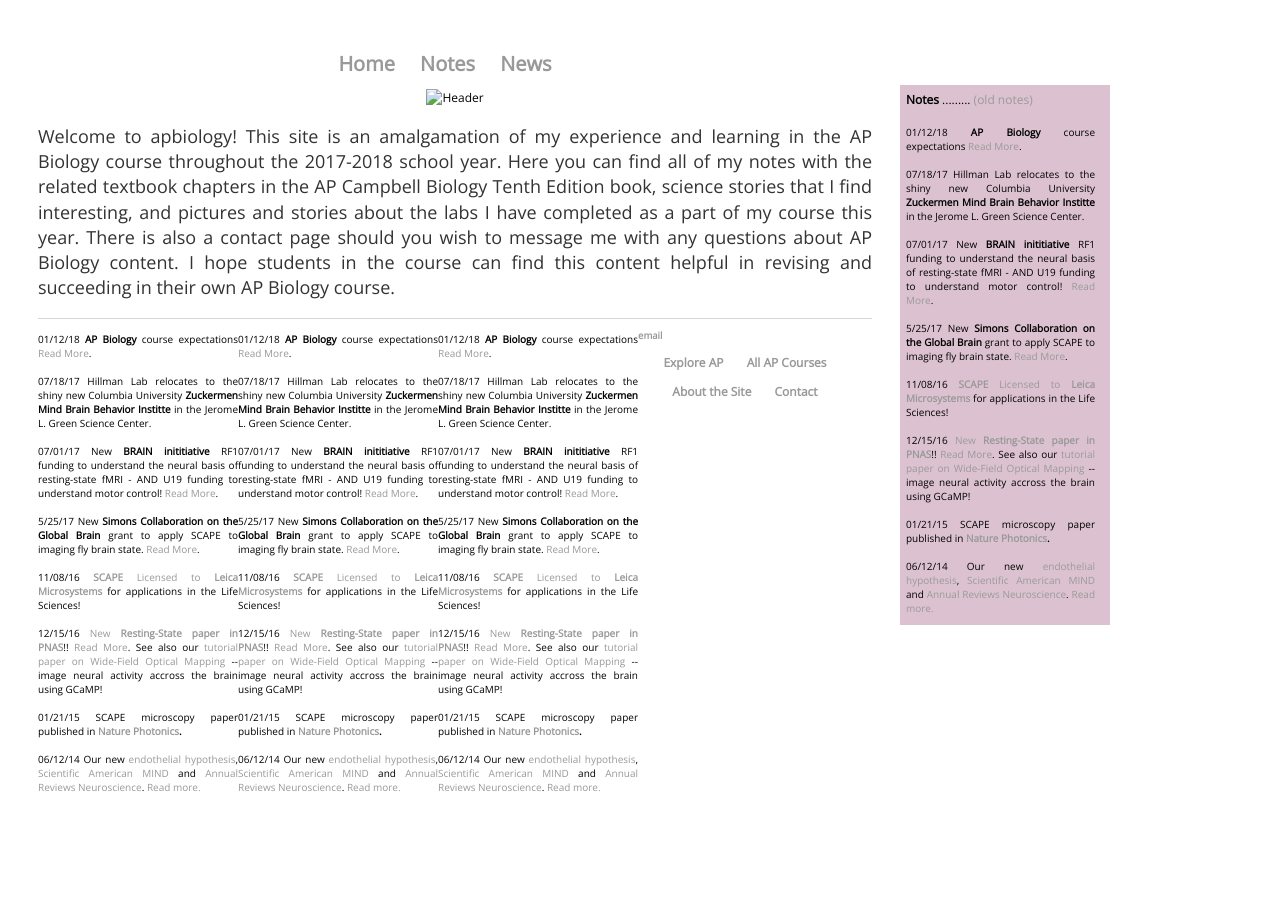
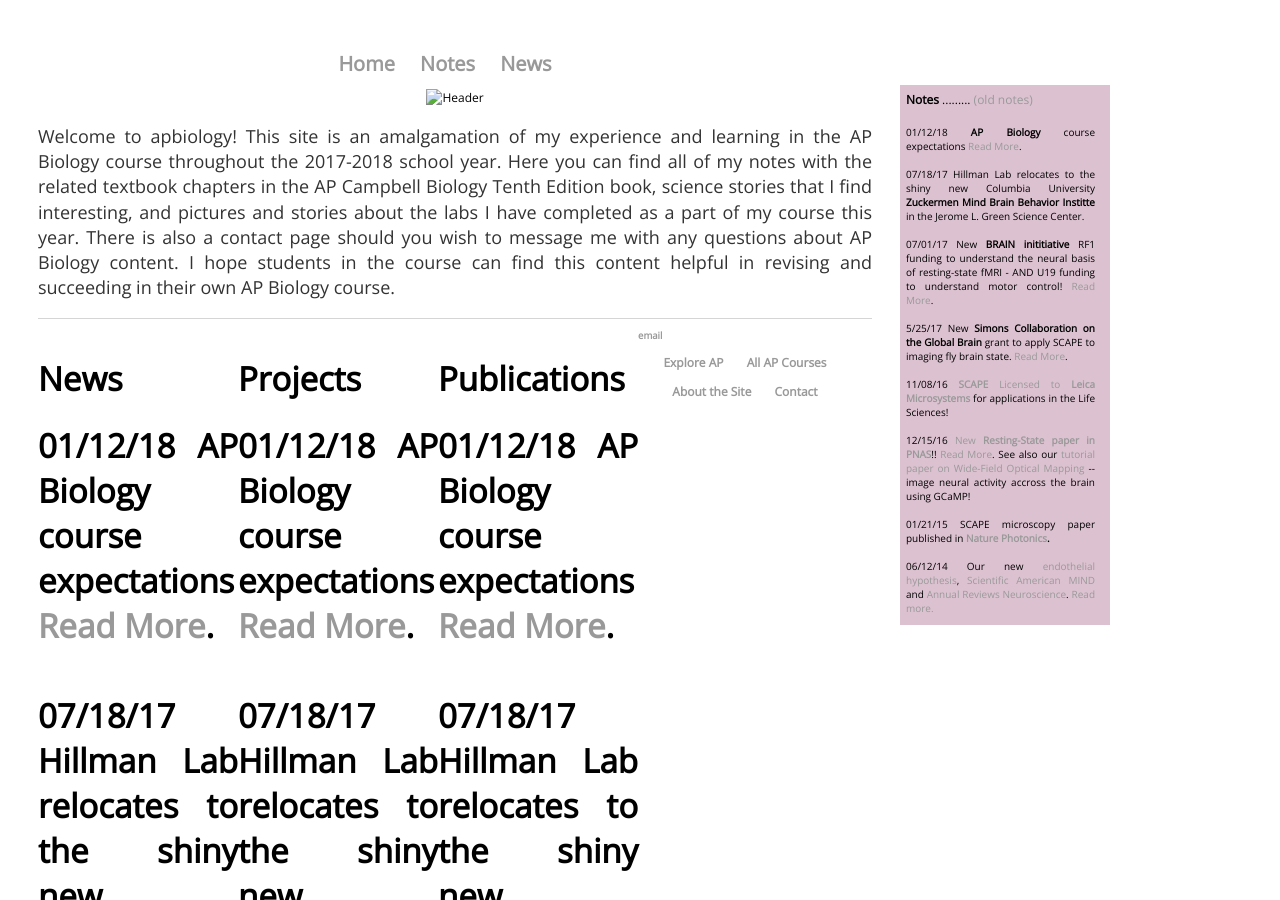
Before and after one commit to meganscarlett/meganscarlett.github.io, a Jekyll site: the page built from index.html, in a window 1280 px wide and 900 px high. Built offline with Jekyll 4.4.1, drawn with Linux system fonts in a browser that asks for light colours.

Commit message:
Update index.html

```diff
--- a/index.html
+++ b/index.html
@@ -14,8 +14,9 @@ I hope students in the course can find this content helpful in revising and succ
 <!-- COLUMNS-->
  <div id="wrapper">
 		<!-- left column -->
-	<div id="column-left">      <div style="font-size: 10px">
+	<div id="column-left">      <div style="font-size: 11px">
 		<br>
+		<h1>News<h1>
                     01/12/18 <strong> AP Biology </strong> course expectations <a href="https://meganscarlett.github.io/2018/01/11/ap-biology-course-expectations.html">Read More</a>.</span><span class="style17"><br>
                     <br>
                       </span><span class="style3"> 07/18/17 Hillman Lab relocates to the shiny new Columbia University <strong>Zuckermen Mind Brain Behavior Institte</strong> in the Jerome L. Green Science Center. </span><span class="style17"><br>
@@ -35,8 +36,9 @@ I hope students in the course can find this content helpful in revising and succ
           </p>
 </div></div>
 		<!-- center column -->
-	<div id="column-center"><div style="font-size: 10px">
+	<div id="column-center"><div style="font-size: 11px">
 		<br>
+		<h1>Projects<h1>
                     01/12/18 <strong> AP Biology </strong> course expectations <a href="https://meganscarlett.github.io/2018/01/11/ap-biology-course-expectations.html">Read More</a>.</span><span class="style17"><br>
                     <br>
                       </span><span class="style3"> 07/18/17 Hillman Lab relocates to the shiny new Columbia University <strong>Zuckermen Mind Brain Behavior Institte</strong> in the Jerome L. Green Science Center. </span><span class="style17"><br>
@@ -56,8 +58,9 @@ I hope students in the course can find this content helpful in revising and succ
           </p>
 </div></div>
 		<!-- right column -->
-	<div id="column-right"><div style="font-size: 10px">
+	<div id="column-right"><div style="font-size: 11px">
 		<br>
+		<h1>Publications<h1>
                     01/12/18 <strong> AP Biology </strong> course expectations <a href="https://meganscarlett.github.io/2018/01/11/ap-biology-course-expectations.html">Read More</a>.</span><span class="style17"><br>
                     <br>
                       </span><span class="style3"> 07/18/17 Hillman Lab relocates to the shiny new Columbia University <strong>Zuckermen Mind Brain Behavior Institte</strong> in the Jerome L. Green Science Center. </span><span class="style17"><br>
```
